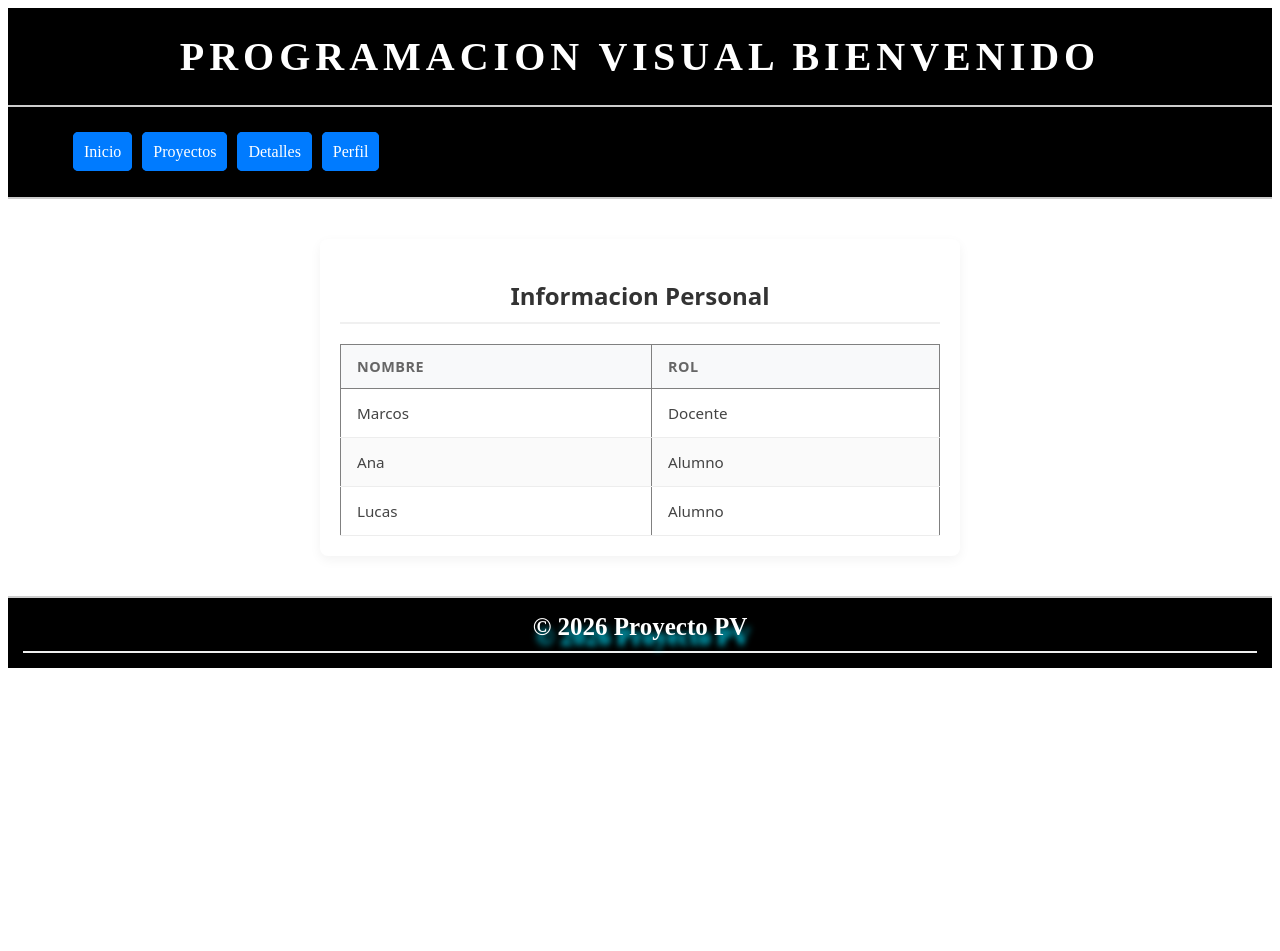
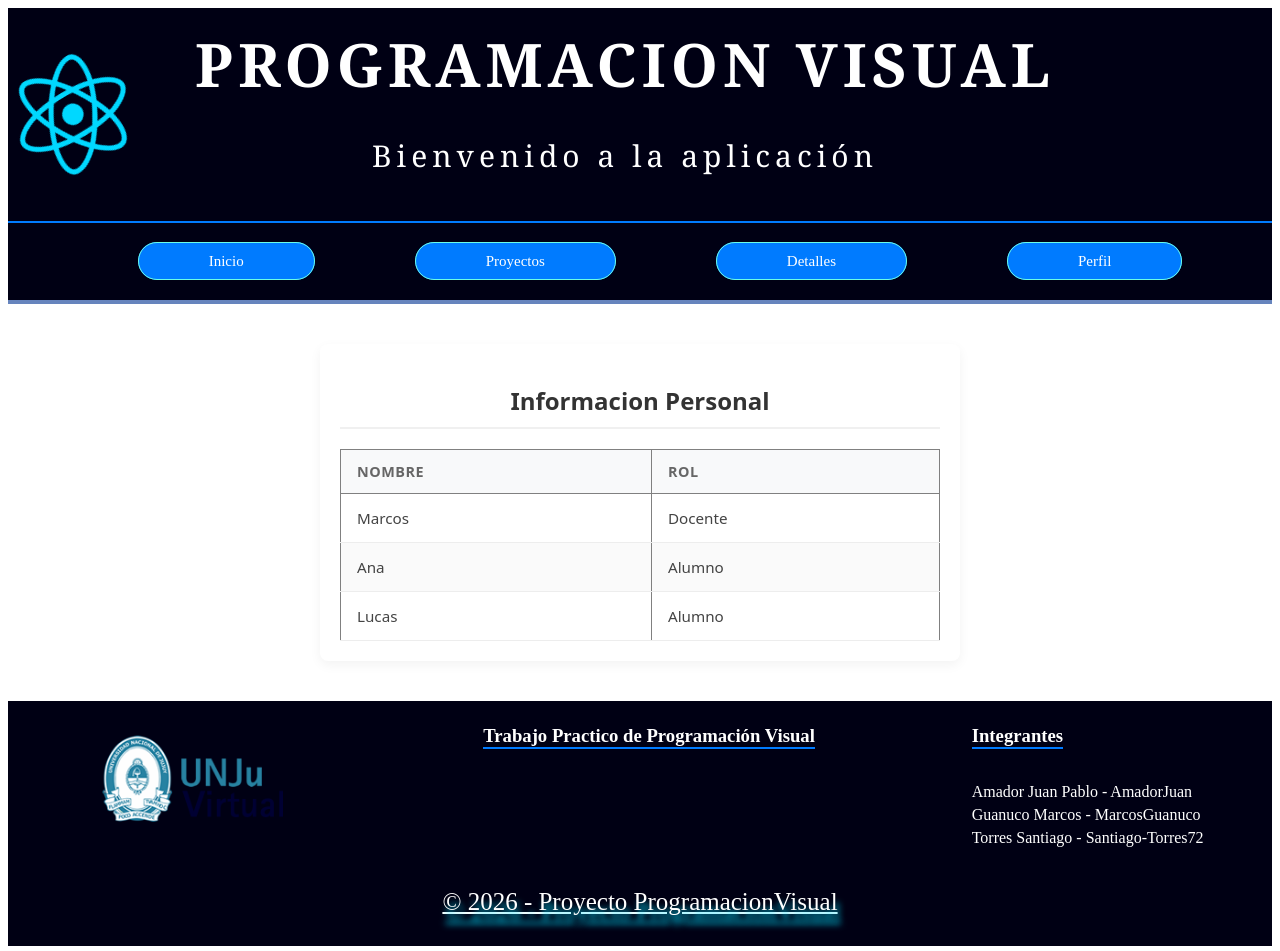
Before and after one commit to MarcosGuanuco/pv_tp3_grupo12, a React (Vite) app in the folder pv_tp3_grupo12_React/: page /perfil in a window 1280 px wide. Shown: the top 951 px of the page. Before the commit the page ends 800 px from the top, so only its background shows below. Built offline with nearby package versions, Linux system fonts and the light colour scheme.

Commit message:
Modifique los archivos Header, Footer y sus estilos en css.

```diff
--- a/pv_tp3_grupo12_React/package.json
+++ b/pv_tp3_grupo12_React/package.json
@@ -10,6 +10,9 @@
     "preview": "vite preview"
   },
   "dependencies": {
+    "@emotion/react": "^11.14.0",
+    "@emotion/styled": "^11.14.1",
+    "@mui/material": "^9.1.1",
     "react": "^19.2.6",
     "react-dom": "^19.2.6",
     "react-router-dom": "^7.17.0"
--- a/pv_tp3_grupo12_React/src/components/Footer.jsx
+++ b/pv_tp3_grupo12_React/src/components/Footer.jsx
@@ -1,13 +1,28 @@
+import unju from '../assets/unjuvirtual.png'
 import '../css/Footer.css'
-
 function Footer(){
-
     return(
         <footer className="footer">
+
+            <div className="footer-grid">
+                <img src={unju} alt="programacion" className='footer_img' />
+                <h3>Trabajo Practico de Programación Visual</h3>
+                <div>
+                    <h3>Integrantes</h3>
+                    <ul>
+                        <li>Amador Juan Pablo - AmadorJuan</li>
+                        <li>Guanuco Marcos - MarcosGuanuco</li>
+                        <li>Torres Santiago - Santiago-Torres72</li>
+                    </ul>
+                </div>
+
+            </div>
+
             <div className="footer-container">
-                <h2>&copy; 2026 Proyecto PV</h2>
+                <p>&copy; 2026 - Proyecto ProgramacionVisual</p>
             </div>
+
         </footer>
     )
 }
-export default Footer
+export default Footer;
--- a/pv_tp3_grupo12_React/src/components/Header.jsx
+++ b/pv_tp3_grupo12_React/src/components/Header.jsx
@@ -1,9 +1,15 @@
+
 import '../css/Header.css'
-
+import react from '../assets/react.svg'
 function Header(){
     return(
-        <header>
-            <h1 className='titulo'>PROGRAMACION VISUAL BIENVENIDO</h1>
+        <header className="header">
+            <img src={react} alt="programacion" className='header_img' />
+
+            <div className="header_texto">
+                <h1 className='titulo'>PROGRAMACION VISUAL</h1>
+                <p>Bienvenido a la aplicación</p>
+            </div>
         </header>
     )
 }
--- a/pv_tp3_grupo12_React/src/css/Footer.css
+++ b/pv_tp3_grupo12_React/src/css/Footer.css
@@ -1,18 +1,45 @@
 :root{
-  --color-fondo:black;
+  --color-fondo:rgb(0, 0, 20);
   --colol-texto:white;
   --color-hover: #007bff;
 }
 .footer {
   background-color: var(--color-fondo);
-  padding: 15px;
+  padding: 5px;
   text-align: center;
-  border-top: 2px solid #ccc;
+  color: var(--colol-texto)
 }
 
-.footer-container h2 {
+.footer-container{
   margin: 0;
   color: var(--colol-texto);
   font-size: 25px;
   text-shadow: rgb(0, 225, 255) 3px 10px 6px;
+  text-decoration: underline;
 }
+.footer-grid {
+  display: flex;
+  justify-content: space-around;
+  align-items: flex-start;
+  gap: 30px;
+  flex-wrap: wrap;
+  text-align:left;
+}
+.footer ul {
+  list-style: none;
+  padding: 0;
+  text-align:left;
+}
+
+.footer li {
+  margin: 5px 0;
+}
+
+.footer h3 {
+  border-bottom: 2px solid #007bff;
+  display: inline-block;
+}
+.footer_img{
+  padding-top: 25px;
+  width: 250px;
+}
--- a/pv_tp3_grupo12_React/src/css/Header.css
+++ b/pv_tp3_grupo12_React/src/css/Header.css
@@ -3,16 +3,41 @@
   --colol-texto:white;
   --color-hover: #007bff;
 }
+
 header {
   background-color: var(--color-fondo);
-  padding: 10px;
-  border-bottom: 2px solid #ccc;
+  border-bottom: 2px solid #007bff;
   letter-spacing: 5px;
+  display: flex;
+  align-items: center;
+  justify-content: center;
+  padding: 5px;
+
 }
 
-.titulo {
+.titulo{
   text-align: center;
-  font-size: 40px;
-  margin: 15px 0;
+  margin: 0;
   color: var(--colol-texto);
 }
+
+
+.header_texto{
+  text-align: center;
+  font-size: 30px;
+  margin: 10px;
+  color: var(--colol-texto);
+  flex: 1;
+  font-family:Georgia, 'Times New Roman', Times, serif;
+}
+
+@keyframes girar {
+  from { transform: rotate(0deg); }
+  to { transform: rotate(360deg); }
+}
+
+.header_img {
+  width: 120px;
+  animation: girar 6s linear infinite;
+  margin-right: -150PX;
+}
--- a/pv_tp3_grupo12_React/src/css/Nav.css
+++ b/pv_tp3_grupo12_React/src/css/Nav.css
@@ -1,29 +1,32 @@
 :root{
   --color-fondo:black;
-  --colol-texto:white;
+  --color-texto:white;
   --color-hover: #007bff;
+  --color-secundario: #6dffe7fb;
 }
 
 #menu {
   background-color: var(--color-fondo);
-  padding: 20px;
-  border-bottom: 2px solid #ccc;
+  padding: 15px;
+  border-bottom: 4px solid #6887c0fb;
   display: flex;
-  gap: 20px;
+  justify-content: center;
+  align-items: center;
+  font-family: 'rockwell';
+  font-size: 15px;
 }
 
 #menu .nav-item {
   text-decoration: none;
-  color: var(--colol-texto);
-  font-weight: 500;
-  border: #007bff 1px solid;
-  border-radius: 5px;
-  padding: 10px;
-  background-color: #007bff;
-  margin: 5px;
+  color: var(--color-texto);
+  border: var(--color-secundario)1px solid;
+  border-radius: 30px;
+  padding: 10px 70px;
+  background-color: var(--color-hover);
+  margin: 50px;
+
 }
 
 #menu .nav-item:hover {
-  color: var(--color-hover);
-  background-color: #333;
+  box-shadow: 0 0 10px var(--color-secundario);
 }
```
Also changed, not shown: pv_tp3_grupo12_React/src/assets/unjuvirtual.png (added), 1 other file (tests, documents, lock files or other folders).
